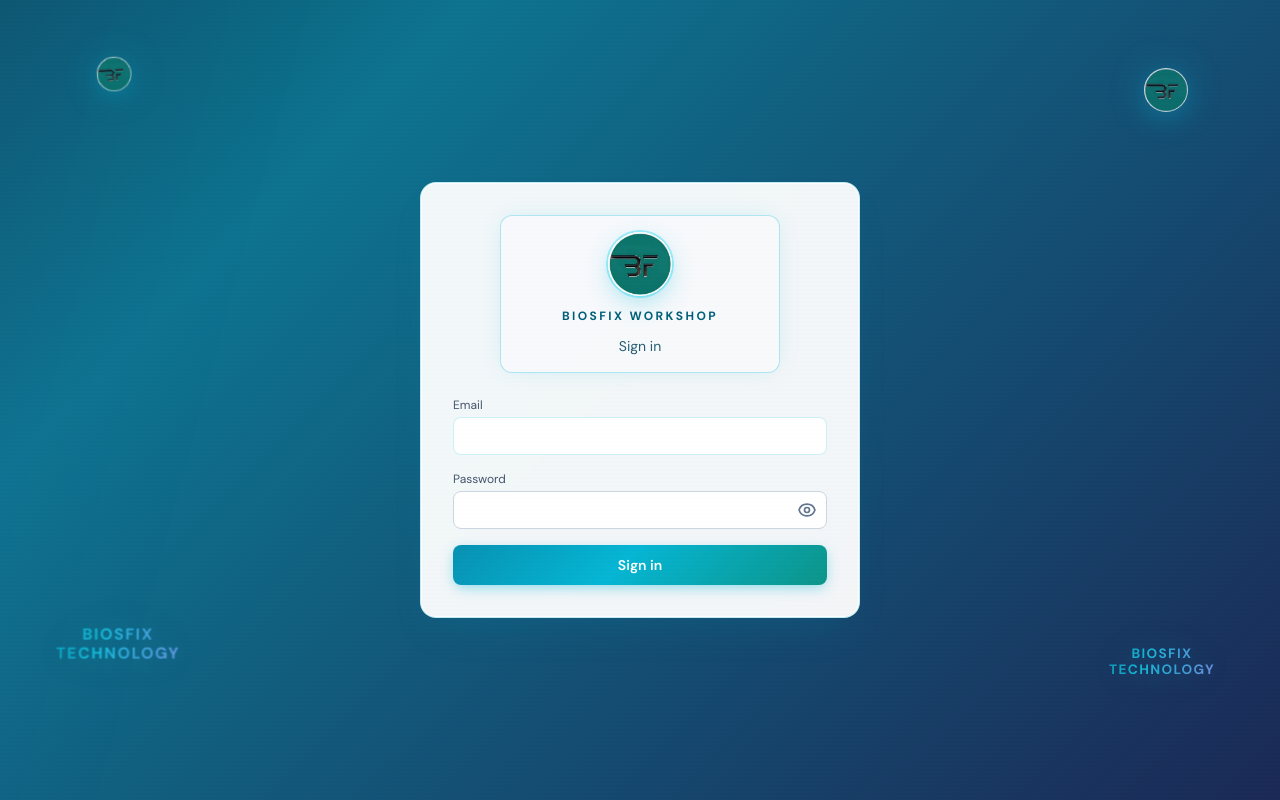
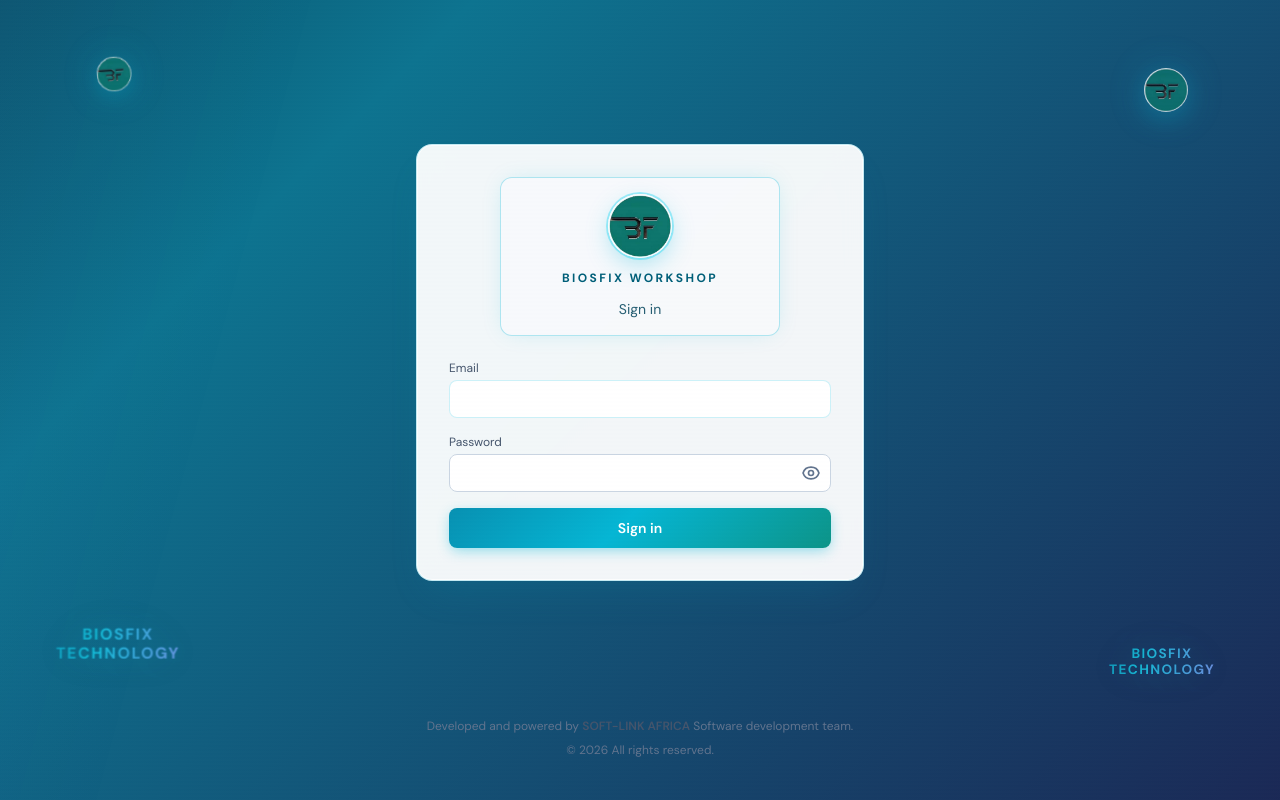
Before and after one commit to frankntaro/biosfix-workshop, a React (Vite) app in the folder frontend/: page /login in a window 1280 px wide. Built offline with nearby package versions, Linux system fonts and the light colour scheme; no server answers.

Commit message:
Add SOFT-LINK AFRICA copyright footer on all pages and login.
Site-wide footer with year and reserved rights notice.

Co-authored-by: Cursor <cursoragent@cursor.com>

```diff
--- /dev/null
+++ b/frontend/src/components/AppFooter.jsx
@@ -0,0 +1,16 @@
+/** Site-wide copyright — login and authenticated pages */
+export default function AppFooter({ className = "" }) {
+  const year = new Date().getFullYear();
+  return (
+    <footer
+      className={`text-center text-[11px] sm:text-xs leading-relaxed text-slate-500 dark:text-slate-400 px-4 py-4 pb-[max(1rem,env(safe-area-inset-bottom))] print:hidden ${className}`}
+    >
+      <p>
+        Developed and powered by{" "}
+        <span className="font-semibold text-slate-600 dark:text-slate-300">SOFT-LINK AFRICA</span> Software
+        development team.
+      </p>
+      <p className="mt-1">© {year} All rights reserved.</p>
+    </footer>
+  );
+}
--- a/frontend/src/components/Layout.jsx
+++ b/frontend/src/components/Layout.jsx
@@ -1,5 +1,6 @@
 import { useEffect, useState } from "react";
 import { NavLink, Outlet, useNavigate, useLocation } from "react-router-dom";
+import AppFooter from "./AppFooter.jsx";
 import BrandLogo from "./BrandLogo.jsx";
 import { useAuth } from "../lib/auth.jsx";
 import { NotificationBellButton, NotificationProvider } from "../lib/notifications.jsx";
@@ -195,7 +196,8 @@ export default function Layout() {
         <div className="flex flex-col gap-6 flex-1 md:pt-0 pt-8">{sidebarInner}</div>
       </aside>
 
-      <main className="flex-1 min-w-0 w-full p-3 sm:p-6 md:p-8 pb-[max(1rem,env(safe-area-inset-bottom))] max-w-6xl mx-auto">
+      <main className="flex-1 min-w-0 w-full flex flex-col max-w-6xl mx-auto">
+        <div className="flex-1 w-full p-3 sm:p-6 md:p-8">
         {needsRefresh && (
           <div
             role="status"
@@ -260,6 +262,8 @@ export default function Layout() {
           </div>
         )}
         <Outlet />
+        </div>
+        <AppFooter className="border-t border-cyan-500/10 dark:border-cyan-400/10 mt-auto w-full" />
       </main>
     </div>
   );
--- a/frontend/src/pages/LoginPage.jsx
+++ b/frontend/src/pages/LoginPage.jsx
@@ -1,5 +1,6 @@
 import { useState } from "react";
 import { useNavigate } from "react-router-dom";
+import AppFooter from "../components/AppFooter.jsx";
 import BrandLogo from "../components/BrandLogo.jsx";
 import PasswordInput from "../components/PasswordInput.jsx";
 import { useAuth } from "../lib/auth.jsx";
@@ -34,7 +35,7 @@ export default function LoginPage() {
   );
 
   return (
-    <div className="tech-login-shell min-h-[100dvh] relative flex items-center justify-center px-4 py-8 sm:p-6 pt-[max(2rem,env(safe-area-inset-top))] pb-[max(2rem,env(safe-area-inset-bottom))]">
+    <div className="tech-login-shell min-h-[100dvh] relative flex flex-col px-4 py-6 sm:p-6 pt-[max(2rem,env(safe-area-inset-top))]">
       <div className="tech-login-sheen absolute inset-0 z-[1]" aria-hidden />
       <div className="login-bg-floats pointer-events-none absolute inset-0 z-[5] overflow-hidden" aria-hidden>
         {bgSpot("login-bg-spot--tl", "login-bg-delay-a")}
@@ -43,7 +44,8 @@ export default function LoginPage() {
         {bgSpot("login-bg-spot--bl", "login-bg-delay-d")}
         {bgSpot("login-bg-spot--br", "login-bg-delay-e")}
       </div>
-      <div className="relative z-10 w-full max-w-md min-w-0 flex flex-col items-center px-1">
+      <div className="relative z-10 flex-1 w-full flex flex-col items-center justify-center px-1 py-4">
+        <div className="w-full max-w-md min-w-0">
         <div className="tech-login-card w-full rounded-2xl bg-white/95 dark:bg-slate-900/90 p-5 sm:p-8">
           <div
             className="tech-login-brand mx-auto mb-5 sm:mb-6 flex w-full max-w-[min(280px,100%)] flex-col items-center gap-3 rounded-xl border bg-slate-50/90 dark:bg-slate-800/80 px-3 py-4 sm:px-4 text-center"
@@ -82,7 +84,9 @@ export default function LoginPage() {
             </button>
           </form>
         </div>
+        </div>
       </div>
+      <AppFooter className="relative z-10 text-cyan-900/70 dark:text-cyan-200/60" />
     </div>
   );
 }
```
